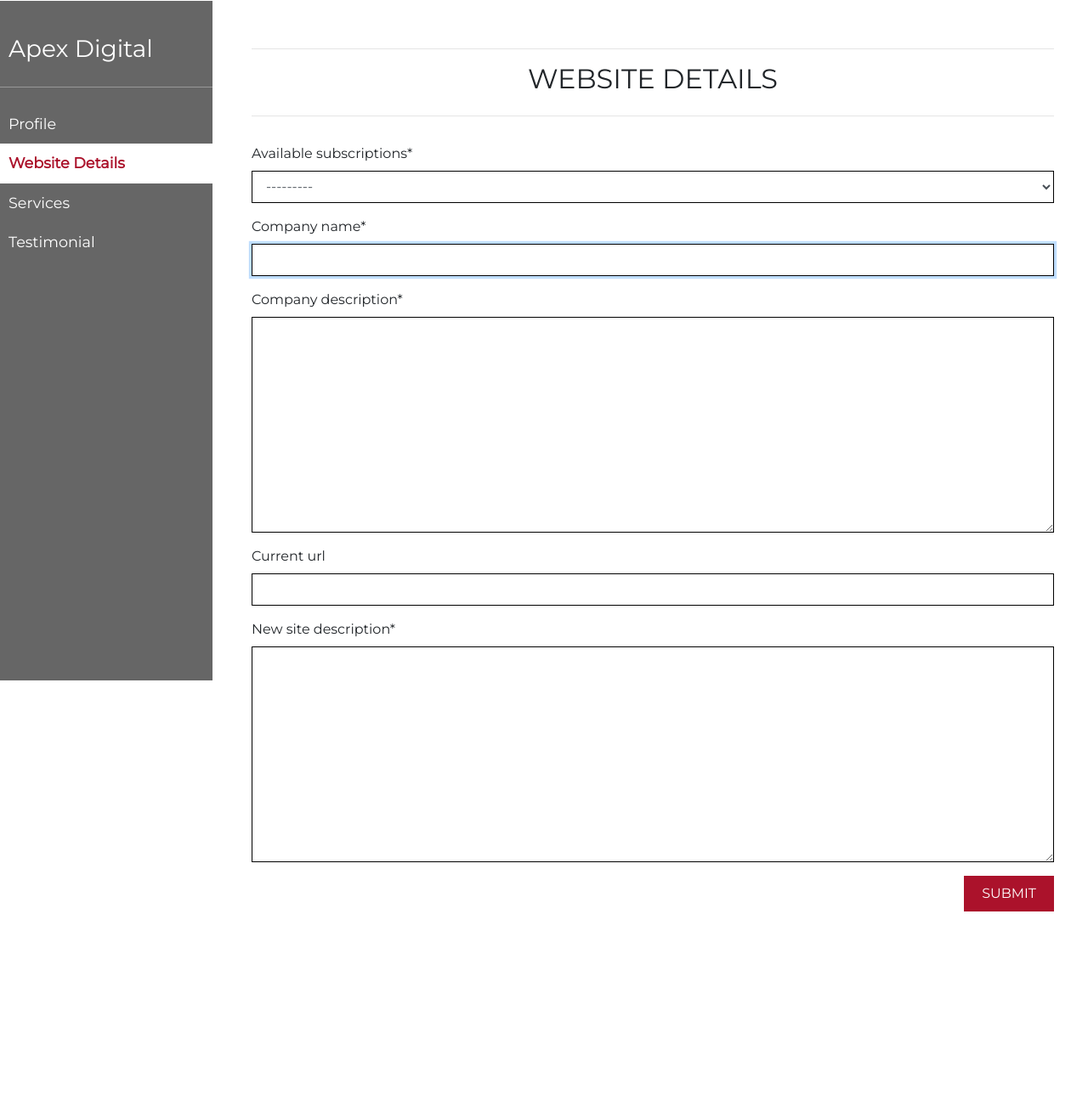
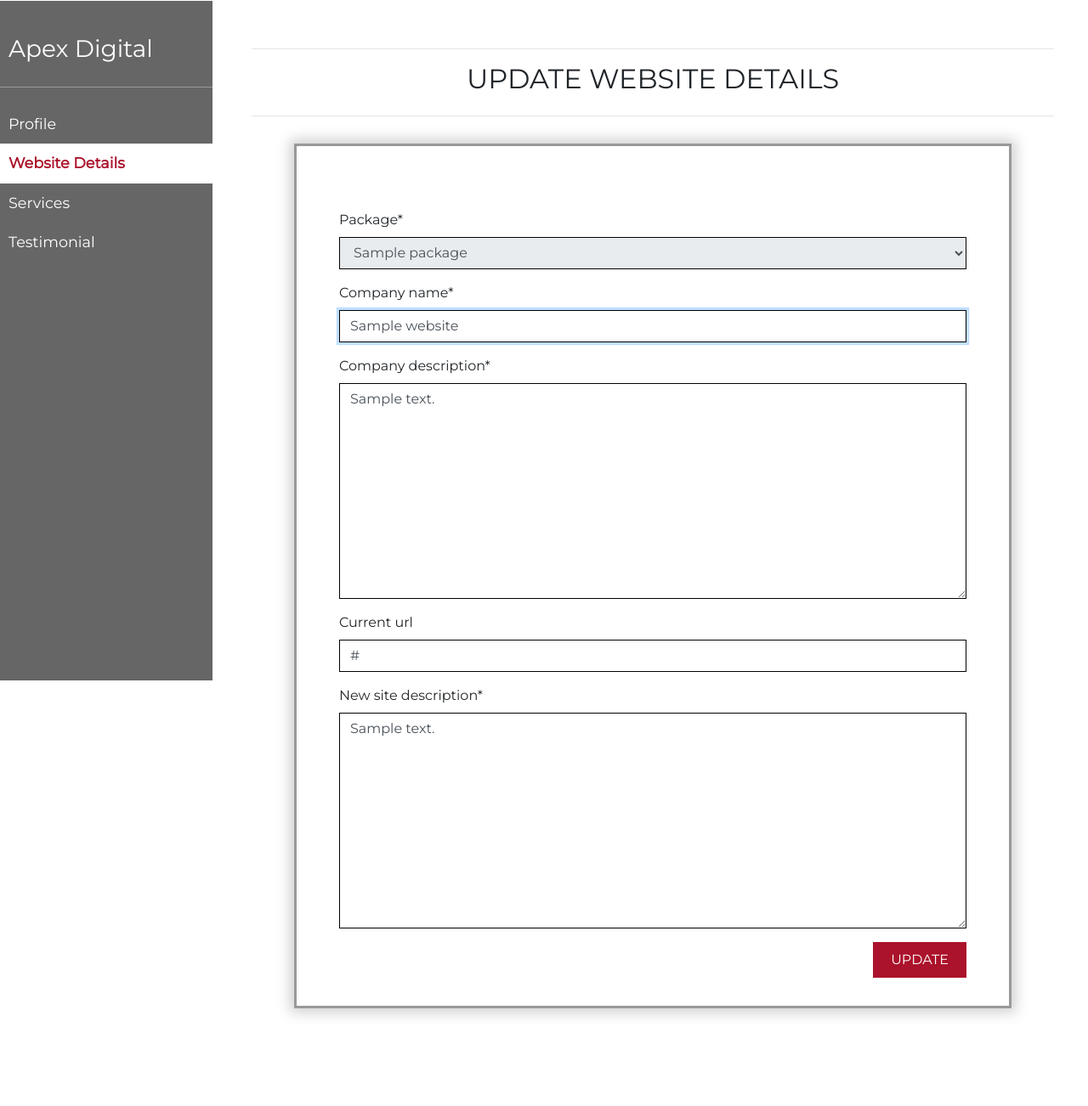
Before and after one commit to Jakejamesreid/apex-digital-media, a Django app: page /website-details/ in a window 1280 px wide. Shown: the part 81-1383 px from the top of the page at 85% size. Before the commit the page ends 1154 px from the top, so only its background shows below. Run offline with Django 3.2, Linux system fonts and the light colour scheme; a user stored in the database is signed in; tables that the repository leaves empty hold one stand-in row (values such as "Sample post"); some libraries are stand-ins or nearby versions.

Commit message:
Display all users website in website details and add submit website details form

```diff
--- a/checkout/templates/checkout/checkout_success.html
+++ b/checkout/templates/checkout/checkout_success.html
@@ -163,7 +163,7 @@
 					</span>
 					<span class="text-uppercase">Return to homepage</span>
 				</a>
-				<a href="{% url 'website_details' %}" class="btn btn-red rounded-0 my-2">
+				<a href="{% url 'submit_website_details' %}" class="btn btn-red rounded-0 my-2">
 					<span class="text-uppercase">Submit Website Details</span>
 				</a>
 			</div>
--- a/services/views.py
+++ b/services/views.py
@@ -20,7 +20,6 @@ def services(request):
 
     profile = get_object_or_404(UserProfile, user=request.user)
     remaining_services = Services.objects.filter(profile=profile)
-    # remaining_services = get_object_or_404(Services, profile=profile)
 
     context = {
         'remaining_services': remaining_services,
--- a/website_details/forms.py
+++ b/website_details/forms.py
@@ -2,7 +2,7 @@ from django import forms
 from .models import Website
 
 
-class WebsiteForm(forms.ModelForm):
+class SubmitWebsiteForm(forms.ModelForm):
 
     class Meta:
         model = Website
@@ -15,3 +15,19 @@ class WebsiteForm(forms.ModelForm):
         self.fields['services'].label = "Available subscriptions"
         for field_name, field in self.fields.items():
             field.widget.attrs['class'] = 'border-black rounded-0'
+
+
+class UpdateWebsiteForm(forms.ModelForm):
+
+    class Meta:
+        model = Website
+        exclude = ('user_profile',)
+
+    def __init__(self, *args, **kwargs):
+        super().__init__(*args, **kwargs)
+
+        self.fields['company_name'].widget.attrs['autofocus'] = True
+        self.fields['services'].label = "Package"
+        self.fields['services'].disabled = True
+        for field_name, field in self.fields.items():
+            field.widget.attrs['class'] = 'border-black rounded-0'
--- /dev/null
+++ b/website_details/static/website_details/css/website_details.css
@@ -0,0 +1,6 @@
+#website-details-form {
+    border: 3px solid rgb(0, 0, 0, 0.4);
+    margin: 75px 50px;
+    padding: 75px 50px;
+    box-shadow: 0px 0px 15px 5px rgba(0,0,0,0.19);
+}
--- a/website_details/templates/website_details/website-details.html
+++ b/website_details/templates/website_details/submit-website-details.html
@@ -7,6 +7,6 @@
     <form class="mt-3" action="{% url 'website_details' %}" method="POST" id="website-details-form">
         {% csrf_token %}
         {{ form|crispy }}
-        <button class="btn btn-red rounded-0 text-uppercase float-right">Submit</button>
+        <button type="submit" name="submit-website" id="submit-website" class="btn btn-red rounded-0 text-uppercase float-right">Submit</button>
     </form>
 {% endblock %}
--- /dev/null
+++ b/website_details/templates/website_details/update-website-details.html
@@ -0,0 +1,18 @@
+{% extends "base.html" %}
+{% load static %}
+
+{% block extra_css %}
+    <link rel="stylesheet" href="{% static 'website_details/css/website_details.css' %}">
+{% endblock %}
+
+{% block dashboard_heading %}Update Website Details{% endblock %}
+
+{% block dashboard_content %}
+    {% for form in forms %}
+    <form class="mt-3" action="{% url 'website_details' form.instance.id %}" method="POST" id="website-details-form">
+        {% csrf_token %}
+        {{ form|crispy }}
+        <button type="submit" name="update-website" id="update-website" class="btn btn-red rounded-0 text-uppercase float-right">Update</button>
+    </form>
+    {% endfor %}
+{% endblock %}
--- a/website_details/urls.py
+++ b/website_details/urls.py
@@ -4,4 +4,7 @@ from . import views
 
 urlpatterns = [
     path('', views.website_details, name='website_details'),
+    path('<int:website_id>', views.website_details, name='website_details'),
+    path('submit-website-details', views.submit_website_details,
+         name='submit_website_details'),
 ]
--- a/website_details/views.py
+++ b/website_details/views.py
@@ -1,18 +1,22 @@
 from django.contrib import messages
 from django.contrib.auth.decorators import login_required
-from django.shortcuts import render
+from django.shortcuts import get_object_or_404, render
 
 from profiles.models import UserProfile
 
-from .forms import WebsiteForm
+from .forms import SubmitWebsiteForm, UpdateWebsiteForm
+from .models import Website
 
 
 @login_required
-def website_details(request):
-    """ View and submit website details. """
+def website_details(request, website_id=0):
+    """ View and update website details. """
 
-    if request.method == 'POST':
-        form = WebsiteForm(request.POST)
+    profile = get_object_or_404(UserProfile, user=request.user)
+
+    forms = []
+    if request.method == 'POST' and 'submit-website' in request.POST:
+        form = SubmitWebsiteForm(request.POST)
         if form.is_valid():
             profile = UserProfile.objects.get(user=request.user)
             website = form.save(commit=False)
@@ -26,10 +30,40 @@ def website_details(request):
                     messages.error(
                         request, f"Update failed. {error}")
 
-    form = WebsiteForm()
+    elif request.method == 'POST' and 'update-website' in request.POST:
+        website = Website.objects.get(
+                user_profile=profile, id=website_id)
+        form = UpdateWebsiteForm(request.POST, instance=website)
+        if form.is_valid():
+            website.save()
+            messages.success(
+                request, 'Website details have been successfully updated.')
+        else:
+            for field in form:
+                for error in field.errors:
+                    messages.error(
+                        request, f"Update failed. {error}")
 
+    websites = Website.objects.filter(user_profile=profile)
+    for website in websites:
+        forms.append(UpdateWebsiteForm(instance=website))
+
+    context = {
+        'forms': forms,
+    }
+
+    return render(request, 'website_details/update-website-details.html',
+                  context)
+
+
+@login_required
+def submit_website_details(request):
+    """ Submit website details. """
+
+    form = SubmitWebsiteForm()
     context = {
         'form': form,
     }
 
-    return render(request, 'website_details/website-details.html', context)
+    return render(request, 'website_details/submit-website-details.html',
+                  context)
```
